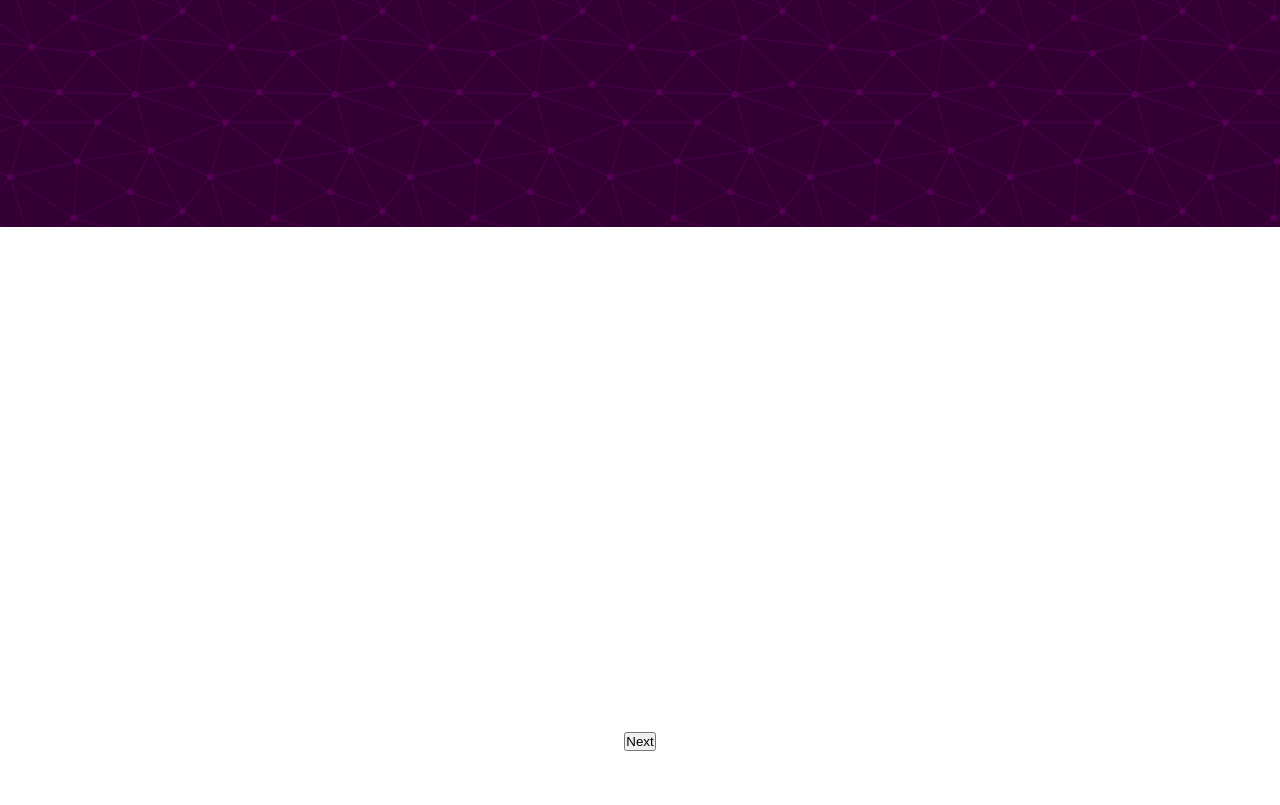
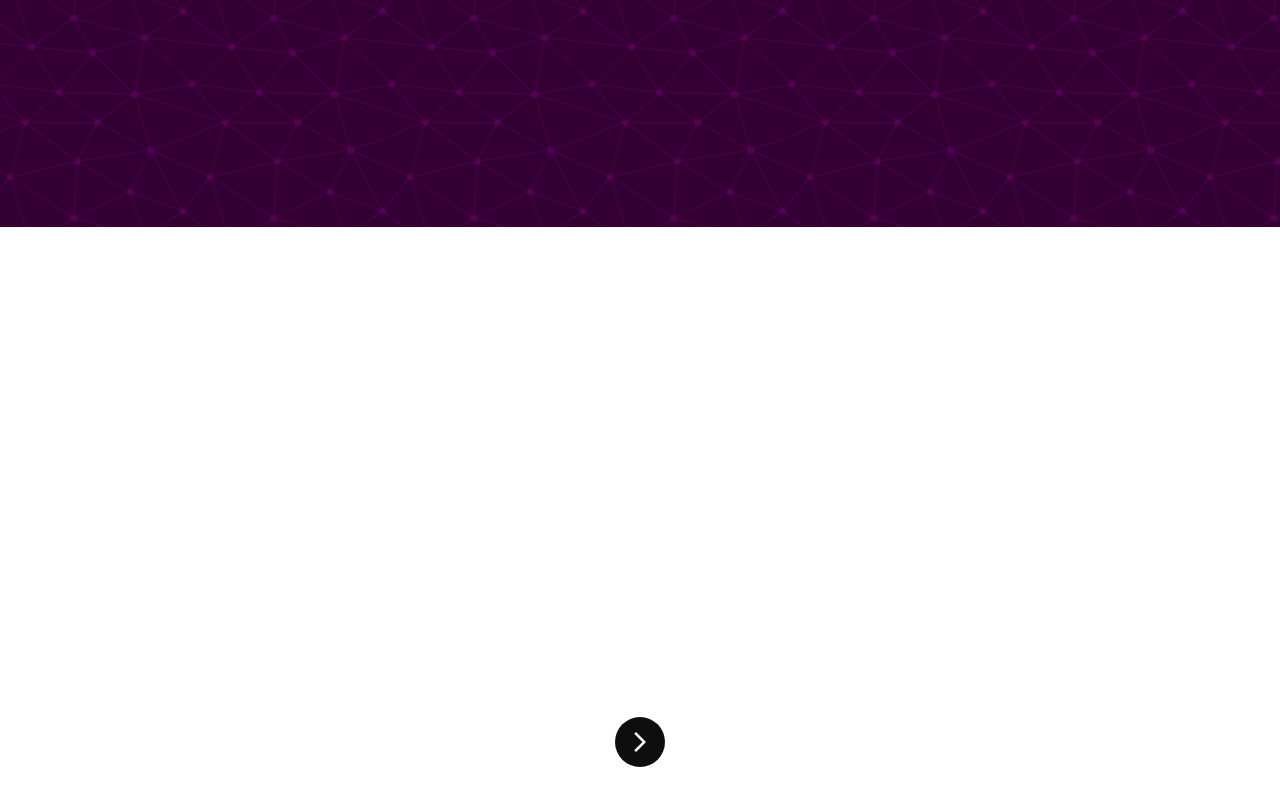
Before and after one commit to uiuxkimabe/cindyandriani, a plain HTML site: page index.html in a window 1280 px wide. Shown: the part 573-1378 px from the top of the page. Drawn offline with nearby package versions, Linux system fonts and the light colour scheme; a web font is replaced by a local one.

Commit message:
btn with arrow icon

```diff
--- a/index.html
+++ b/index.html
@@ -9,6 +9,10 @@
     <link
       href="https://api.fontshare.com/v2/css?f[]=hind@400&f[]=poppins@600&display=swap"
       rel="stylesheet"
+    />
+    <link
+      rel="stylesheet"
+      href="https://fonts.googleapis.com/css2?family=Material+Symbols+Outlined:opsz,wght,FILL,GRAD@20..48,100..700,0..1,-50..200"
     />
 
     <!-- simplyCountdown -->
@@ -177,10 +181,15 @@
                 <h2>20<span class="mark">23</span></h2>
               </li>
             </ul>
-            <button type="button">Next</button>
+            <button type="button" id="nextBtn">
+              <span class="material-symbols-outlined"> arrow_forward_ios </span>
+            </button>
           </figcaption>
           <figcaption class="happy-msg">
-            Lorem ipsum, dolor sit amet consectetur adipisicing elit. Debitis, nobis blanditiis. Facere, assumenda maiores perspiciatis ut ullam enim! Impedit sapiente cupiditate ratione eos nesciunt nobis odit vero quo laboriosam natus?
+            Lorem ipsum, dolor sit amet consectetur adipisicing elit. Debitis,
+            nobis blanditiis. Facere, assumenda maiores perspiciatis ut ullam
+            enim! Impedit sapiente cupiditate ratione eos nesciunt nobis odit
+            vero quo laboriosam natus?
           </figcaption>
         </div>
       </div>
--- a/src/style/global.css
+++ b/src/style/global.css
@@ -284,6 +284,18 @@ p {
   }
 }
 
+#nextBtn {
+  width: 50px;
+  height: 50px;
+  background-color: var(--dark);
+  display: flex;
+  justify-content: center;
+  align-items: center;
+  border-radius: 50%;
+  border: none;
+  color: var(--basic);
+}
+
 /* END MESSAGE */
 
 /* media query */
```
